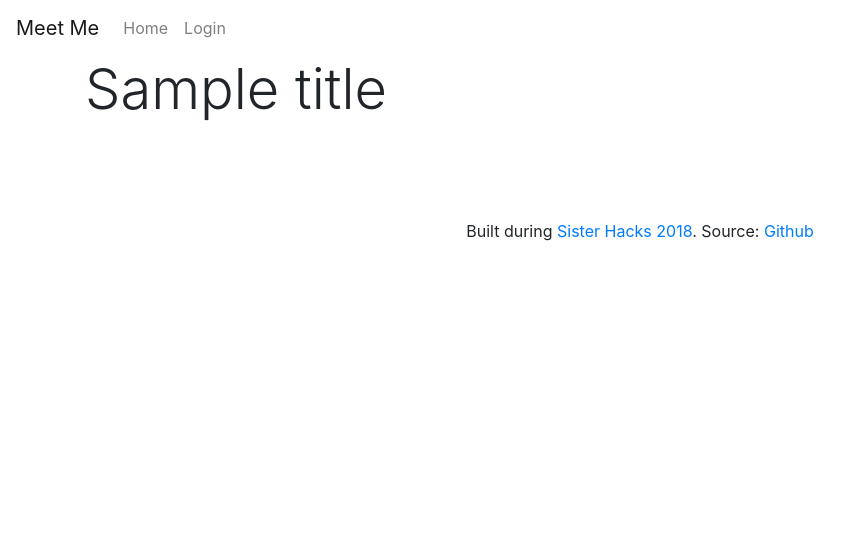
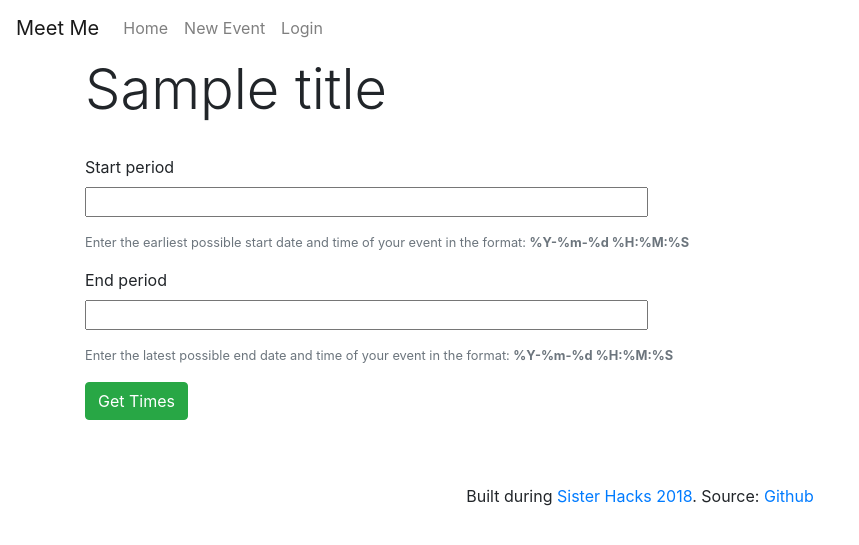
Before and after one commit to angelinahli/meet-me, a Flask app: template app/templates/new_event.html in a window 1280 px wide. Shown: the top 545 px of the page, without its empty margins (0-859 px from the left). Run offline with Flask 2, Linux system fonts and the light colour scheme; the template is opened without the code that fills it: values that come from a table or form of the project are taken from there, most other values are stand-ins (such as "Sample title", 1, 10 or a date in 2020); some libraries are stand-ins or nearby versions.

Commit message:
started new event form

```diff
--- a/app/forms.py
+++ b/app/forms.py
@@ -1,10 +1,10 @@
 from flask_wtf import FlaskForm
-from wtforms import StringField, PasswordField
+from wtforms import StringField, PasswordField, DateTimeField
 from wtforms.validators import DataRequired, Length, EqualTo
 
 from program_info import info
 
-# helper validator classes
+# helper classes
 
 class DataReqMsg(DataRequired):
     def __init__(self):
@@ -42,4 +42,7 @@ class SignUpForm(FlaskForm):
     confirm = PasswordField("Repeat Password", validators=[
         EqualTo("password", message="Passwords must match.")
     ])
-    elts = [first_name, last_name, username, password, confirm]
+
+class NewEventForm(FlaskForm):
+    start_time = DateTimeField("Start period", validators=[DataReqMsg()])
+    end_time = DateTimeField("End period", validators=[DataReqMsg()])
--- a/app/routes.py
+++ b/app/routes.py
@@ -5,7 +5,7 @@ from werkzeug.utils import secure_filename
 from app import app
 from program.users import valid_new_user, add_user_db
 from program_info import info
-from forms import LoginForm, SignUpForm
+from forms import LoginForm, SignUpForm, NewEventForm
 
 # db_filepath = flask.url_for("static", filename="user_data.json")
 
@@ -68,4 +68,6 @@ def signup():
 
 @app.route("/new_event/", methods=["GET"])
 def new_event():
-    dct = {"title": "Schedule new event"}
+    new_event = NewEventForm()
+    dct = {"title": "Schedule new event", "form": new_event}
+    return flask.render_template("new_event.html", **dct)
--- a/app/templates/base.html
+++ b/app/templates/base.html
@@ -16,9 +16,6 @@ description: base template for flask app
     href="https://maxcdn.bootstrapcdn.com/bootstrap/4.0.0/css/bootstrap.min.css"
     integrity="sha384-Gn5384xqQ1aoWXA+058RXPxPg6fy4IWvTNh0E263XmFcJlSAwiGgFAW/dAiS6JXm"
     crossorigin="anonymous">
-
-    <!-- custom css -->
-    <!-- <link rel="stylesheet" href="{{ url_for('static', filename='style.css') }}"> -->
 </head>
 
 <body>
@@ -33,6 +30,9 @@ description: base template for flask app
             <ul class="navbar-nav mr-auto">
                 <li class="nav-item">
                     <a class="nav-link" href="{{ url_for('index') }}">Home</a>
+                </li>
+                <li class="nav-item">
+                    <a class="nav-link" href="{{ url_for('new_event') }}">New Event</a>
                 </li>
                 <li class="nav-item">
                     <a class="nav-link" href="{{ url_for('login') }}">Login</a>
@@ -66,6 +66,9 @@ description: base template for flask app
         </div>
     </footer>
 
+    <!-- jQuery (necessary for Bootstrap's JavaScript plugins) -->
+    <script src="https://ajax.googleapis.com/ajax/libs/jquery/1.12.4/jquery.min.js"></script>
+
     <!-- Latest compiled and minified JavaScript -->
     <script src="https://maxcdn.bootstrapcdn.com/bootstrap/3.3.7/js/bootstrap.min.js" integrity="sha384-Tc5IQib027qvyjSMfHjOMaLkfuWVxZxUPnCJA7l2mCWNIpG9mGCD8wGNIcPD7Txa" crossorigin="anonymous"></script>
 </body>
--- a/app/templates/new_event.html
+++ b/app/templates/new_event.html
@@ -1,4 +1,33 @@
 {% extends "base.html" %}
 
 {% block content %}
+<form method="GET" action="">
+    {{ form.hidden_tag() }}
+
+    <!-- start time -->
+    <div class="form-group">
+        <p>
+            {{ form.start_time.label }}<br>
+            {{ form.start_time(size=50) }}
+        </p>
+        <small id="title-search-help" class="form-text text-muted">Enter the earliest possible start date and time of your event in the format: <b>%Y-%m-%d %H:%M:%S</b></small>
+        {% for m in form.start_time.errors %}
+            <span style="color: red;">{{m}}</span>
+        {% endfor %}
+    </div>
+
+    <!-- end time -->
+    <div class="form-group">
+        <p>
+            {{ form.end_time.label }} <br>
+            {{ form.end_time(size=50) }}
+        </p>
+        <small id="title-search-help" class="form-text text-muted">Enter the latest possible end date and time of your event in the format: <b>%Y-%m-%d %H:%M:%S</b></small>
+        {% for m in form.end_time.errors %}
+            <span style="color: red;">{{m}}</span>
+        {% endfor %}
+    </div>
+
+    <button type="submit" class="btn btn-success">Get Times</button>
+</form>
 {% endblock %}
```
Also changed, not shown: app/templates/login.html (+8 -16 lines), program/Parse.py (+4 -3 lines).
